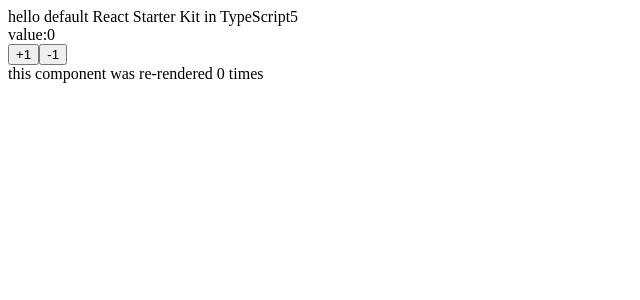
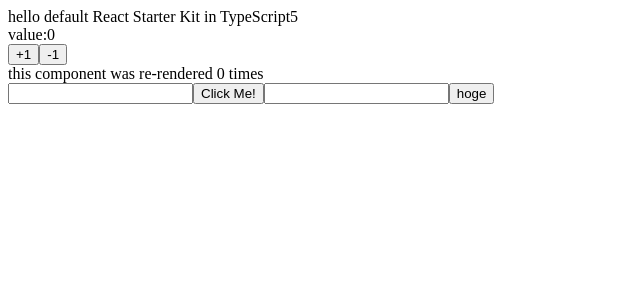
Before and after one commit to monoharada/react-typescript-leaning, a React (Create React App) app: page / in a window 1280 px wide. Shown: the top 300 px of the page, without its empty margins (0-640 px from the left). Built offline with nearby package versions, Linux system fonts and the light colour scheme.

Commit message:
learning refUse

```diff
--- a/src/Counter.tsx
+++ b/src/Counter.tsx
@@ -1,4 +1,5 @@
 import React, { useEffect, useState, useRef } from 'react';
+import InputFocus from './InputFocus';
 
 
 const Counter: React.FC<{}> = () => {
@@ -13,12 +14,20 @@ const Counter: React.FC<{}> = () => {
   useEffect(() => {
     ++renderTimes.current
   })
+
+  const ref = useRef<HTMLInputElement>(null!)
+  const focusInput = () => {
+    ref.current.focus()
+  }
   return (
     <div>
       <div>value:{value}</div>
       <button onClick={incliment}>+1</button>
       <button onClick={decliment}>-1</button>
       <div>this component was re-rendered {renderTimes.current} times</div>
+      <input ref={ref} type="text" />
+      <button onClick={focusInput}>Click Me!</button>
+      <InputFocus text="hoge" />
     </div>
   )
 }
--- /dev/null
+++ b/src/InputFocus.tsx
@@ -0,0 +1,26 @@
+import React, { useRef } from 'react'
+
+interface InputFocusProps {
+  text?: string
+}
+const InputFocus: React.FC<InputFocusProps> = ({ text }) => {
+  const ref = useRef<HTMLInputElement>(null!)
+  const focusInput = () => {
+    ref.current.focus()
+    ref.current.value = 'hogehoge'
+
+  }
+
+  return (
+    <>
+      <input ref={ref} type="text" />
+      <button onClick={focusInput}>{text}</button>
+    </>
+  )
+}
+
+InputFocus.defaultProps = {
+  text: 'click Me!!!!'
+}
+
+export default InputFocus
```
